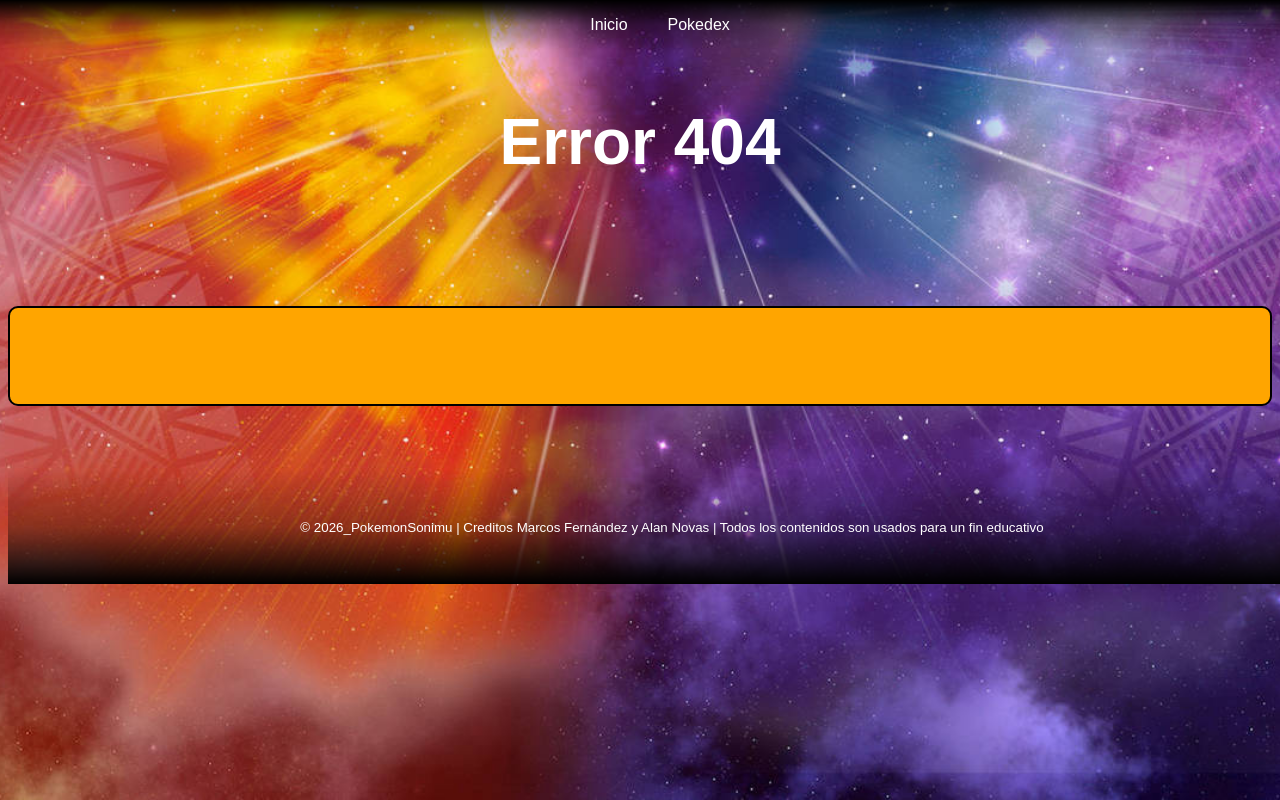
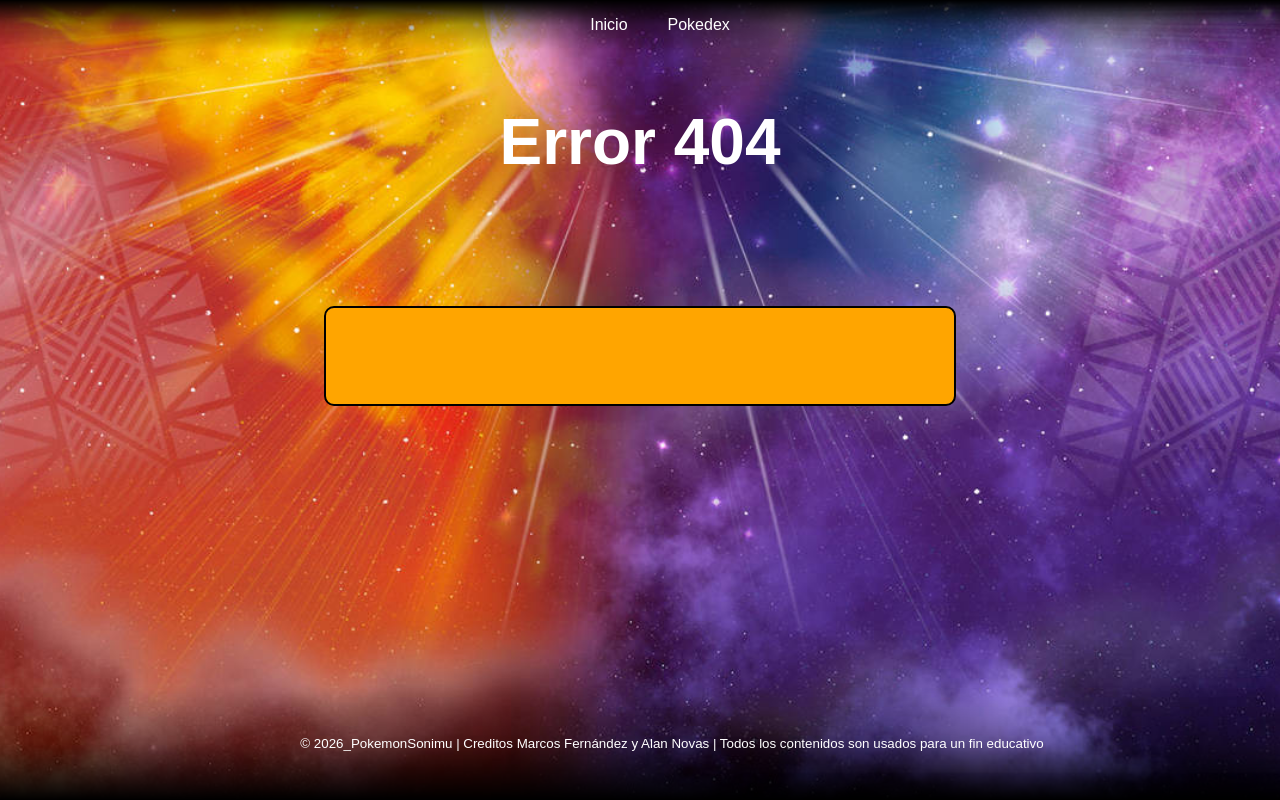
Before and after one commit to Alan3420/pokemon_sonimu, a Flask app: template app/templates/error404.html in a window 1280 px wide; the page is wider, and only the part inside the window is pictured. Run offline with Flask 3, Linux system fonts and the light colour scheme; the template is opened without the code that fills it, so the values that code supplies are empty.

Commit message:
act_error404

```diff
--- a/app/static/css/style404.css
+++ b/app/static/css/style404.css
@@ -1,3 +1,20 @@
+
+body {
+    background-image: url("../img/pokemon_fondo.jpg");
+    background-size: cover;
+    background-position: center;
+    background-repeat: no-repeat;
+    background-attachment: fixed;
+    overflow: hidden;
+
+}
+
+footer{
+    position: fixed;
+    bottom: 0%;
+    left: 0%;
+}
+
 h1{
     text-align: center;
     font-size: 4rem;
@@ -13,6 +30,7 @@ h2{
     box-shadow: 1px 1px 2px 1px rgb(red, green, blue);
 }
 
-footer{
-    margin-top: 4rem;
+div{
+    margin: 0 auto;
+    width: 50%;
 }
--- a/app/templates/error404.html
+++ b/app/templates/error404.html
@@ -9,11 +9,14 @@
 <br><br><br>
 <h1>Error 404</h1>
 <br><br>
+<div>
   <h2>
 
     {{mensaje}}
 
   </h2>
+</div>
+
 
 
 {% endblock %}
```
Lines whose indentation alone changed are shown as unchanged.
